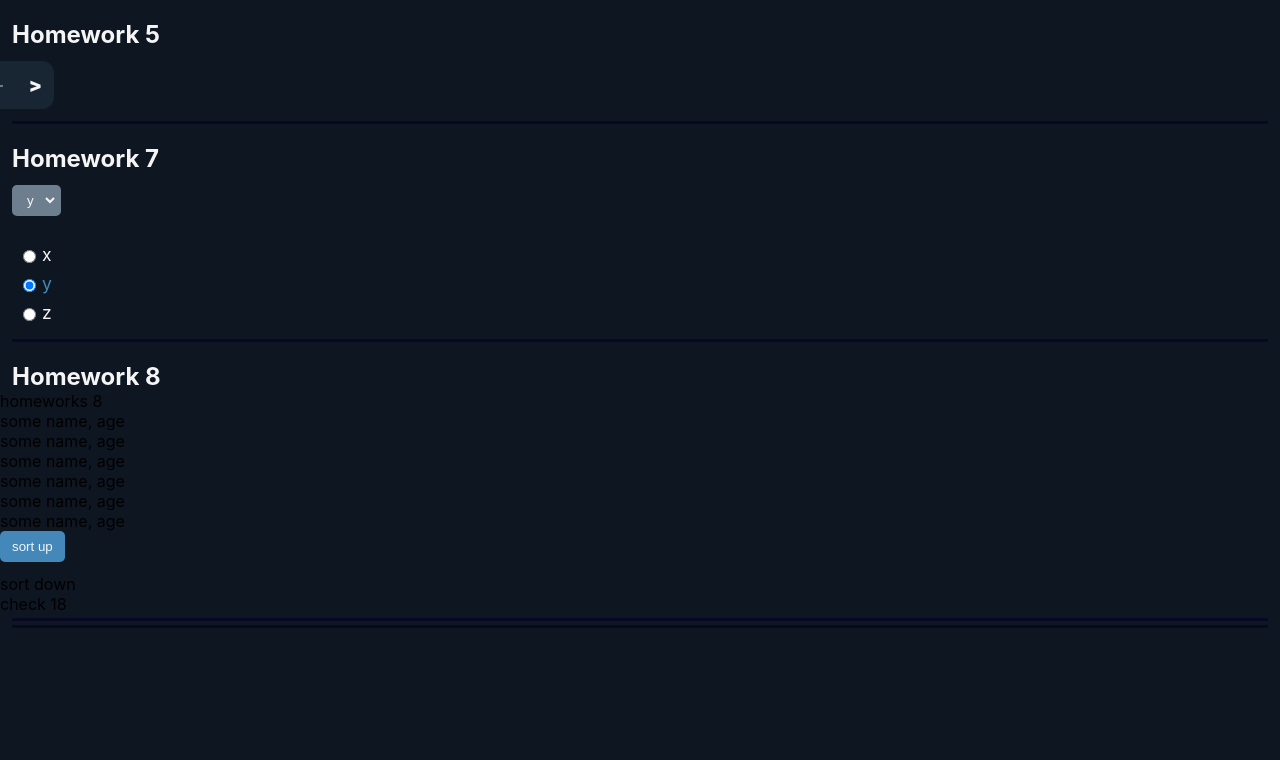
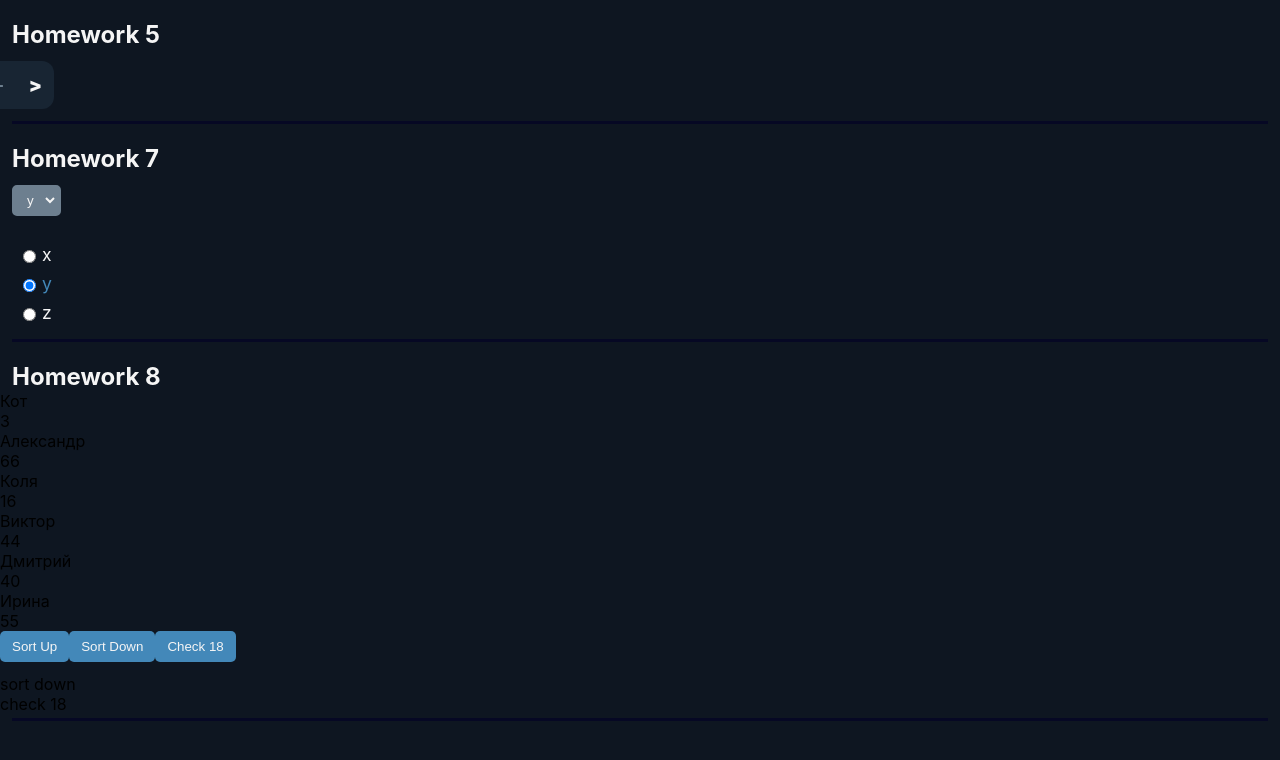
Before and after one commit to mykolao/react-homeworks, a React (Create React App) app: page /#/junior in a window 1280 px wide. Shown: the top 760 px of the page. Built offline with nearby package versions, Linux system fonts and the light colour scheme.

Commit message:
BLL completed

```diff
--- a/src/homework-8/HW8.tsx
+++ b/src/homework-8/HW8.tsx
@@ -1,6 +1,11 @@
 import React, { useState } from "react";
 import SuperButton from "../homework-4/common/c2-SuperButton/SuperButton";
-import { homeWorkReducer } from "./bll/homeWorkReducer";
+import {
+  homeWorkReducer,
+  sortUp as sortUpAC,
+  sortDown as sortDownAC,
+  checkAge as checkAgeAC,
+} from "./bll/homeWorkReducer";
 
 export type UserType = {
   _id: number;
@@ -18,34 +23,36 @@ const initialPeople: UserType[] = [
 ];
 
 function HW8() {
-  const [people, setPeople] = useState<any>(initialPeople); // need to fix any
+  const [people, setPeople] =
+    useState<UserType[]>(initialPeople);
 
-  // need to fix any
-  const finalPeople = people.map((p: any) => (
-    <div key={p._id}>some name, age</div>
+  const finalPeople = people.map((p: UserType) => (
+    <div className="user" key={p._id}>
+      <div className="name">{p.name}</div>
+      <div className="age">{p.age}</div>
+    </div>
   ));
 
   const sortUp = () =>
-    setPeople(
-      homeWorkReducer(initialPeople, {
-        type: "sort",
-        payload: "up",
-      })
-    );
+    setPeople(homeWorkReducer(initialPeople, sortUpAC()));
+
+  const sortDown = () =>
+    setPeople(homeWorkReducer(initialPeople, sortDownAC()));
+
+  const checkAge = () =>
+    setPeople(homeWorkReducer(initialPeople, checkAgeAC(18)));
 
   return (
     <div className="homework">
       <h2 className="section_title">Homework 8</h2>
-      homeworks 8{/*should work (должно работать)*/}
       {finalPeople}
-      <div>
-        <SuperButton onClick={sortUp}>sort up</SuperButton>
+      <div className="filter_bar">
+        <SuperButton onClick={sortUp}>Sort Up</SuperButton>
+        <SuperButton onClick={sortDown}>Sort Down</SuperButton>
+        <SuperButton onClick={checkAge}>Check 18</SuperButton>
       </div>
       <div>sort down</div>
       check 18
-      <hr />
-      {/*для личного творчества, могу проверить*/}
-      {/*<AlternativePeople/>*/}
       <hr />
     </div>
   );
--- a/src/homework-8/bll/homeWorkReducer.ts
+++ b/src/homework-8/bll/homeWorkReducer.ts
@@ -30,7 +30,6 @@ export const homeWorkReducer = (
   state: UserType[],
   action: Action
 ): UserType[] => {
-  // need to fix any
   switch (action.type) {
     case "sort": {
       const newState = [...state];
```
Also changed, not shown: src/homework-8/HW8.module.css (added).
